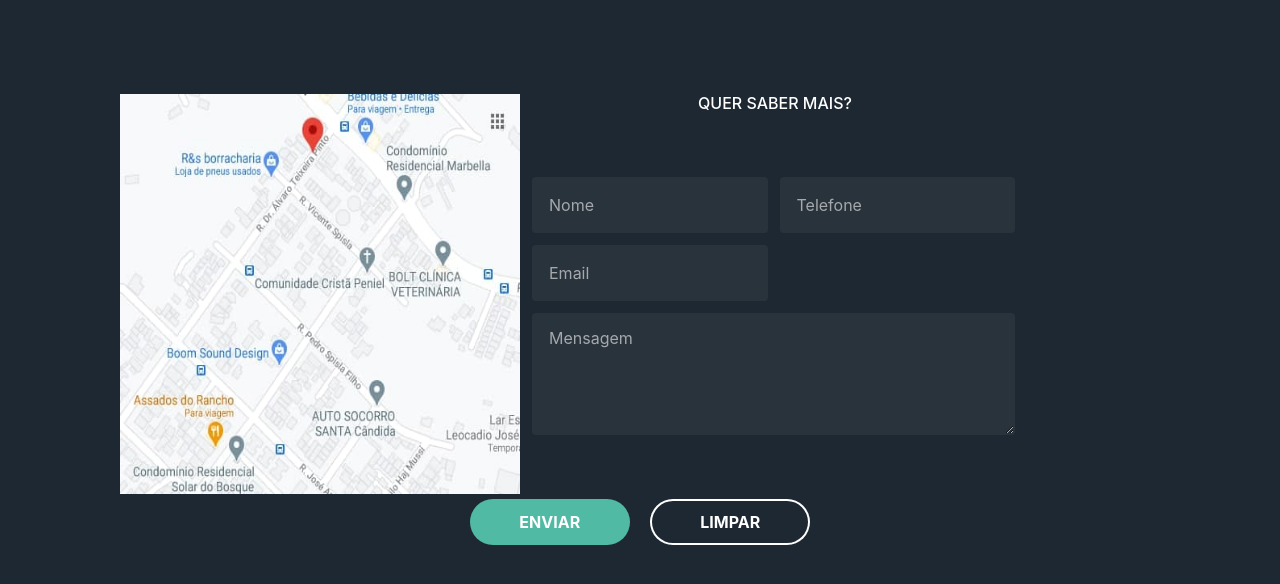
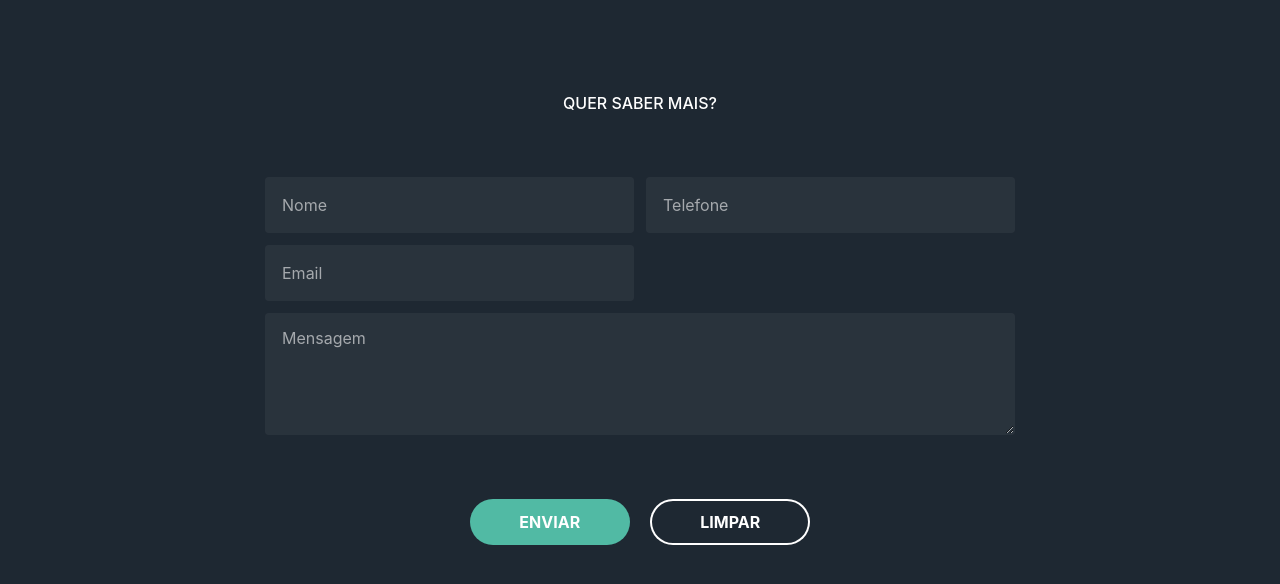
Before and after one commit to pethervini/glucktemplate1.github.io, a plain HTML site: page apartamento-02.html in a window 1280 px wide. Shown: the part 652-1236 px from the top of the page. Drawn offline with nearby package versions, Linux system fonts and the light colour scheme.

Commit message:
tirando imagem

```diff
--- a/apartamento-02.html
+++ b/apartamento-02.html
@@ -77,7 +77,6 @@
 
         <section id="four" class="wrapper style2 special">
             <div class="inner">
-                <img src="./images/map-01.jpg" width="400" height="400" align="left">
                 <header class="major narrow">
                     <h2>Quer saber mais?</h2>
                 </header>
```
Also changed, not shown: apartamento-01.html (+0 -1 lines).
